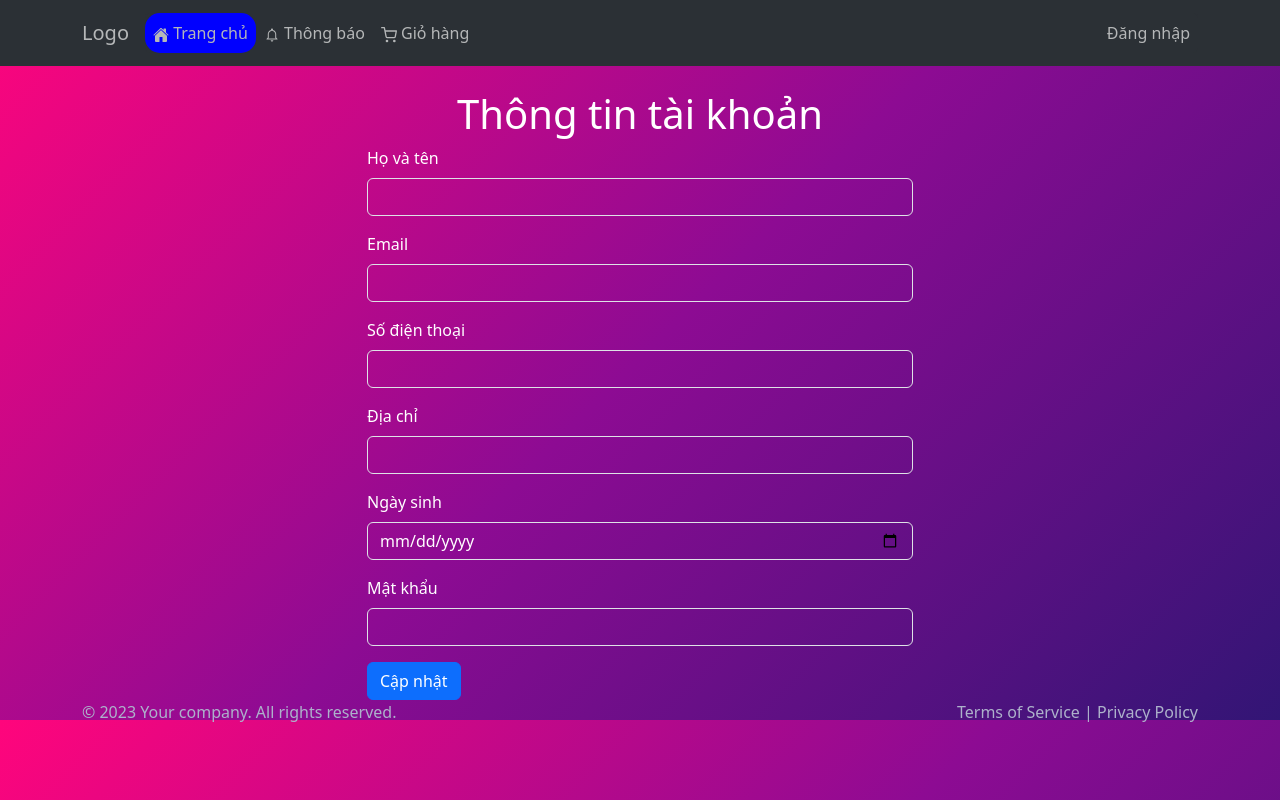
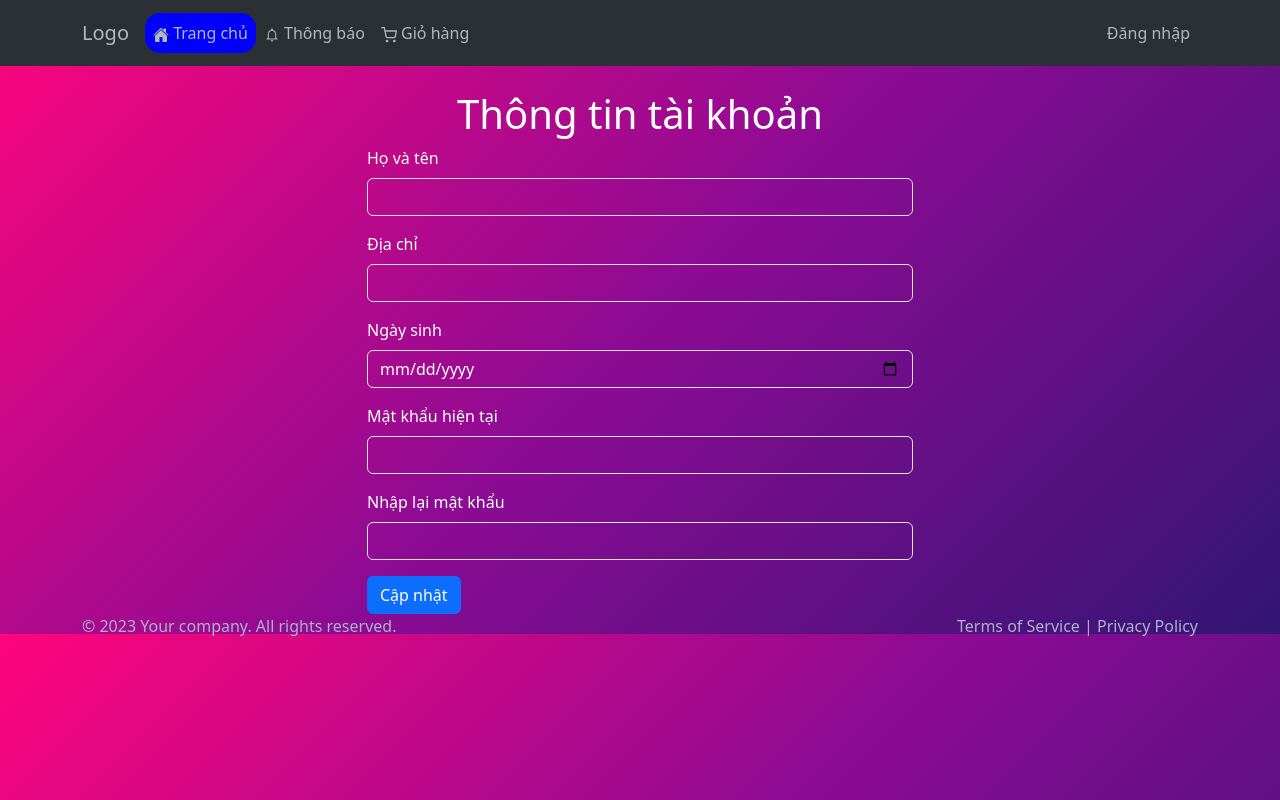
Before and after one commit to CuongDo203/web-app-frontend, a React (Create React App) app: page /user-profile/1 in a window 1280 px wide. Built offline with nearby package versions, Linux system fonts and the light colour scheme.

Commit message:
them tinh nang update user

```diff
--- a/src/App.js
+++ b/src/App.js
@@ -16,6 +16,7 @@ import OrderConfirm from "./components/Pages/OrderConfirm/OrderConfirm";
 
 import { Routes, Route } from "react-router-dom";
 import UserProfile from "./components/Pages/UserProfile/UserProfile";
+import Notifications from "./components/Pages/Notifications/Notifications";
 
 function NoMatch() {
   return (
@@ -37,7 +38,7 @@ function App() {
           <Route path="/product-detail/:productId" element={<DetailProduct />} />
           <Route path="/login" element={<Login />} />
           <Route path="/register" element={<Register />} />
-          <Route path="/notifications" element={<NoMatch/>} />
+          <Route path="/notifications" element={<Notifications/>} />
           <Route path="/user-profile/:id" element={<UserProfile/>}/>
           <Route path="*" element={<NoMatch />} />
         </Routes>
--- /dev/null
+++ b/src/actions/UpdateUserActions.js
@@ -0,0 +1,19 @@
+import axios from '../customize/axios'
+
+export const updateUser = (userId, updateUserDTO) => async (dispatch) => {
+    try {
+        const response = await axios.put(`${process.env.REACT_APP_API_BASE_URL}/users/details/${userId}`, {
+            fullname: updateUserDTO.fullname,
+            address: updateUserDTO.address,
+            date_of_birth: updateUserDTO.dateOfBirth,
+            password: updateUserDTO.password,
+            retyped_password: updateUserDTO.retypedPassword
+        })
+        console.log('user updated: ', response.data)
+        dispatch({type: 'UPDATE_USER_SUCCESSFULLY'})
+    }
+    catch (err) {
+        console.log(err)
+        dispatch({type: 'UPDATE_USER_FAILED'})
+    }
+}
--- a/src/components/Header/Header.js
+++ b/src/components/Header/Header.js
@@ -22,10 +22,6 @@ function Header() {
 
     const handleLogout = () => {
         dispatch(logout())
-    }
-
-    const onChangeActiveItem = (index) => {
-        setActiveNavItem(index)
     }
 
     const switchToProfile = () => {
--- a/src/components/Pages/Login/login.css
+++ b/src/components/Pages/Login/login.css
@@ -7,7 +7,7 @@
 .login-form {
     background-color: rgb(12, 12, 55);
     border-radius: 10px;
-    padding: 20px;
+    /* padding: 20px; */
     max-width: 500px;
     border: 1px solid rgb(32, 34, 60);
 }
--- /dev/null
+++ b/src/components/Pages/Notifications/Notifications.js
@@ -0,0 +1,14 @@
+import React from 'react'
+import Header from '../../Header/Header'
+import Footer from '../../Footer/Footer'
+
+function Notifications() {
+  return (
+    <>
+    <Header/>
+    <Footer/>
+    </>
+  )
+}
+
+export default Notifications
--- a/src/components/Pages/UserProfile/UserProfile.js
+++ b/src/components/Pages/UserProfile/UserProfile.js
@@ -1,19 +1,28 @@
-import React, {useState} from 'react'
+import React, { useState } from 'react'
 import Header from '../../Header/Header'
 import Footer from '../../Footer/Footer'
 import { Container, Row, Col, Form, FormGroup, FormLabel, FormControl, Button } from 'react-bootstrap';
+import { useDispatch, useSelector } from 'react-redux';
+import { updateUser } from '../../../actions/UpdateUserActions';
 
 function UserProfile() {
 
+  const {user} = useSelector(state => state.auth)
+  const dispatch = useDispatch()
+
   const [formData, setFormData] = useState({
-    fullname: '',
-    email: '',
-    phone_number: '',
-    address: '',
-    note: '',
-    payment_method: 'cod',   //Mặc định là thanh toán khi nhận hàng COD
-    shipping_method: 'express',  //Mặc định là giao hàng nhanh
-})
+    fullname: user !== null ? user.fullname : '',
+    address: user !== null ? user.address : '',
+    dateOfBirth: user !== null ? user.date_of_birth : null,
+    password: '',
+    retypedPassword: ''
+  })
+
+  const onUpdateInfoClick = () => {
+    console.log('id ' ,user.id)
+    console.log(formData)
+    dispatch(updateUser(user.id, formData))
+  }
 
   return (
     <>
@@ -29,34 +38,30 @@ function UserProfile() {
             <Form>
               <FormGroup className="mb-3">
                 <FormLabel htmlFor="name">Họ và tên</FormLabel>
-                <FormControl type="text" id="name" required value={formData.fullname}
+                <FormControl type="text" id="name" value={formData.fullname}
                   onChange={(e) => setFormData({ ...formData, fullname: e.target.value })} />
               </FormGroup>
               <FormGroup className="mb-3">
-                <FormLabel htmlFor="email">Email</FormLabel>
-                <FormControl type="email" id="email" required value={formData.email}
-                  onChange={(e) => setFormData({ ...formData, email: e.target.value })} />
-              </FormGroup>
-              <FormGroup className="mb-3">
-                <FormLabel htmlFor="phone">Số điện thoại</FormLabel>
-                <FormControl type="text" id="phone" required value={formData.phone_number}
-                  onChange={(e) => setFormData({ ...formData, phone_number: e.target.value })} />
-              </FormGroup>
-              <FormGroup className="mb-3">
                 <FormLabel htmlFor="address">Địa chỉ</FormLabel>
-                <FormControl type="text" id="address" required value={formData.address}
+                <FormControl type="text" id="address" value={formData.address}
                   onChange={(e) => setFormData({ ...formData, address: e.target.value })} />
               </FormGroup>
               <FormGroup className="mb-3">
-                <FormLabel htmlFor="shipping_method">Ngày sinh</FormLabel>
-                <FormControl type='date'/>
+                <FormLabel htmlFor="update_date">Ngày sinh</FormLabel>
+                <FormControl type='date' id='update_date' value={formData.dateOfBirth}
+                  onChange={(e) => setFormData({ ...formData, dateOfBirth: e.target.value })} />
               </FormGroup>
               <FormGroup className="mb-3">
-                <FormLabel htmlFor="pasword">Mật khẩu</FormLabel>
-                <FormControl type="pasword" id="pasword" required value={formData.email}
-                  onChange={(e) => setFormData({ ...formData, email: e.target.value })} />
+                <FormLabel htmlFor="pasword">Mật khẩu hiện tại</FormLabel>
+                <FormControl type="pasword" id="pasword" required value={formData.password}
+                  onChange={(e) => setFormData({ ...formData, password: e.target.value })} />
               </FormGroup>
-              <Button variant='primary'>Cập nhật</Button>
+              <FormGroup className="mb-3">
+                <FormLabel htmlFor="retyped-pasword">Nhập lại mật khẩu</FormLabel>
+                <FormControl type="pasword" id="retyped-pasword" required value={formData.retypedPassword}
+                  onChange={(e) => setFormData({ ...formData, retypedPassword: e.target.value })} />
+              </FormGroup>
+              <Button variant='primary' onClick={() => onUpdateInfoClick()}>Cập nhật</Button>
 
             </Form>
           </Col>
--- a/src/customize/store.js
+++ b/src/customize/store.js
@@ -5,6 +5,7 @@ import productReducer from '../reducers/productReducer';
 import detailProductReducer from '../reducers/detailProductReducer';
 import OrderReducer from '../reducers/OrderReducer';
 import OrderConfirmReducer from '../reducers/OrderConfirmReducer';
+import updateUserReducer from '../reducers/UpdateUserReducer';
 
 const store = configureStore({
     reducer: {
@@ -13,7 +14,8 @@ const store = configureStore({
         getProducts: productReducer,
         getDetailProduct: detailProductReducer,
         getProductsInCart: OrderReducer,
-        getOrderDetail: OrderConfirmReducer
+        getOrderDetail: OrderConfirmReducer,
+        updateUser: updateUserReducer
     }
 });
 
--- /dev/null
+++ b/src/reducers/UpdateUserReducer.js
@@ -0,0 +1,22 @@
+const initialState = {
+    isUpdateSuccess: false
+}
+
+const updateUserReducer = (state = initialState, action) => {
+    switch (action.type) {
+        case 'UPDATE_USER_SUCCESSFULLY':
+            return {
+                ...state,
+                isUpdateSuccess: true
+            }
+        case 'UPDATE_USER_FAILED':
+            return {
+                ...state,
+                isUpdateSuccess: false
+            }
+        default:
+            return state
+    }
+}
+
+export default updateUserReducer
--- a/src/reducers/authReducer.js
+++ b/src/reducers/authReducer.js
@@ -4,8 +4,6 @@ const initialState = {
     isAuthenticated: false,
     token: null,
     user: getUser(),
-    userId: null,
-    roleId: null
 };
 
 const authReducer = (state = initialState, action) => {
@@ -15,18 +13,14 @@ const authReducer = (state = initialState, action) => {
                 ...state,
                 isAuthenticated: true,
                 token: action.payload.token,
-                user: action.payload.user,
-                userId: action.payload.user_id,
-                roleId: action.payload.role_id
+                user: action.payload.user
             };
         case 'LOGOUT':
             return {
                 ...state,
                 isAuthenticated: false,
                 token: null,
-                user: null,
-                userId: null,
-                roleId: null
+                user: null
             };
         default:
             return state;
```
